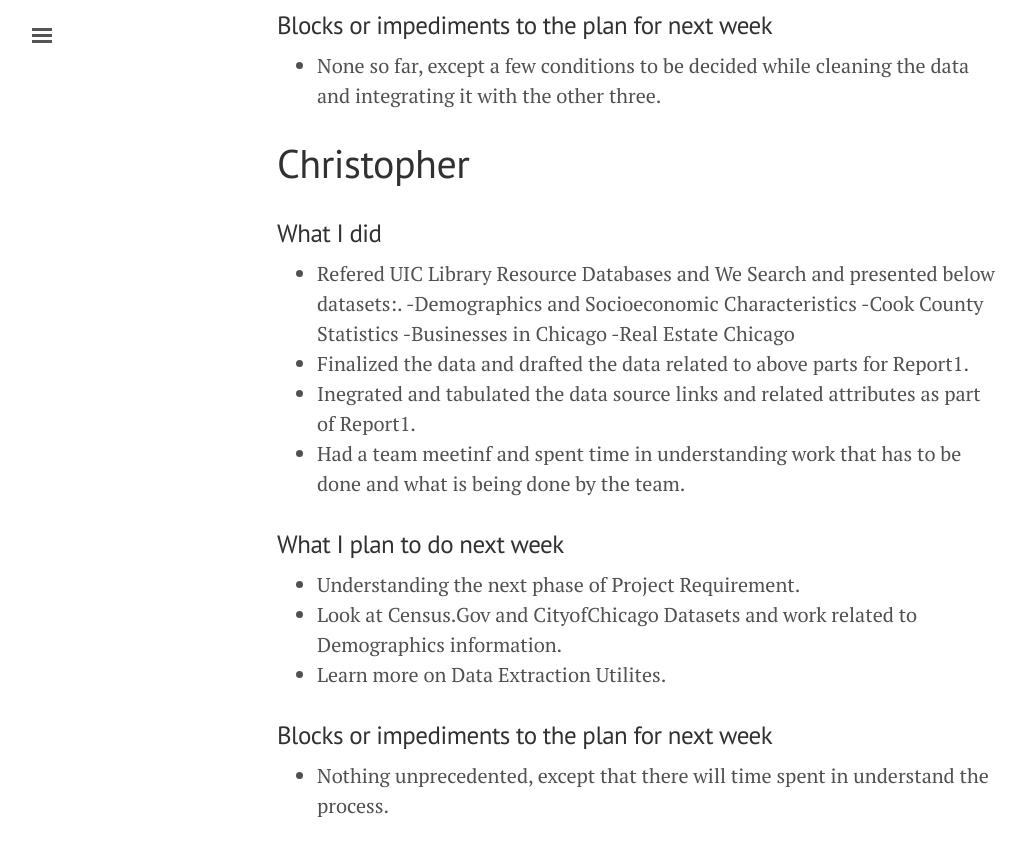
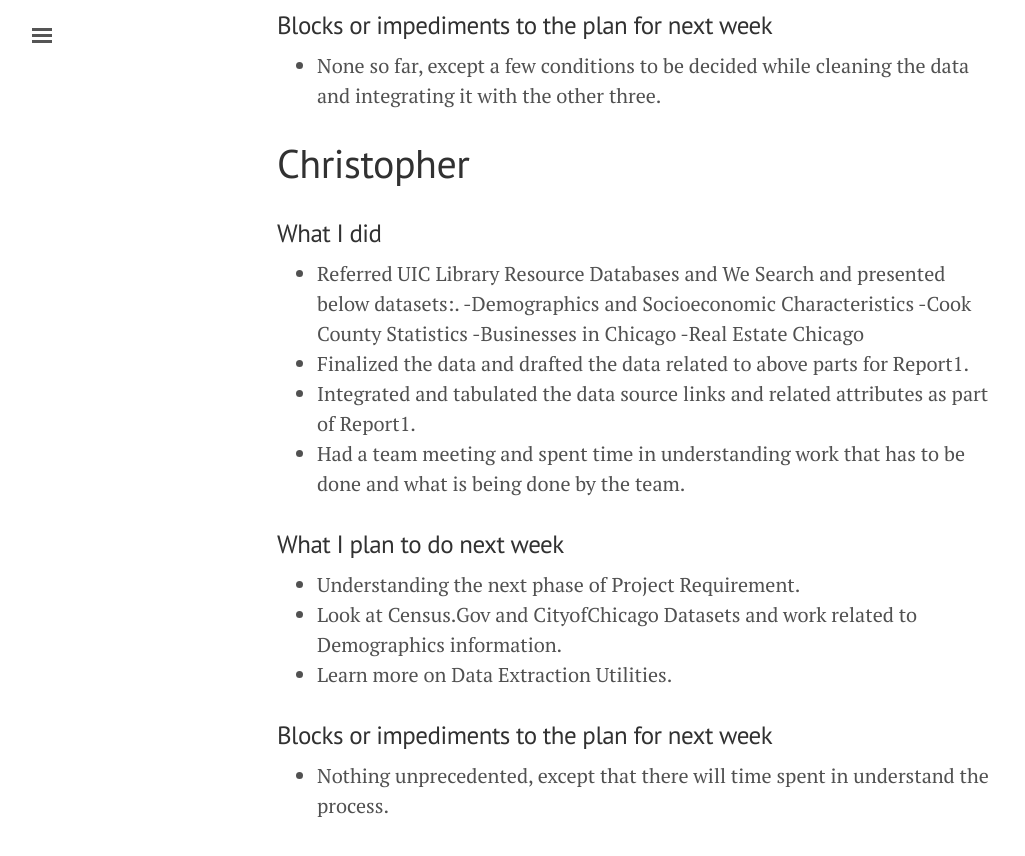
Before and after one commit to titu1994/IDS-Course-Project, a Jekyll site: the page built from _posts/2018-02-16-weekly-report-2.md, in a window 1280 px wide and 900 px high, scrolled down 2733 px. Shown: the top 856 px of the window, without its empty margins (3-1028 px from the left). Built offline with Jekyll 4.4.1, drawn with Linux system fonts in a browser that asks for light colours.

Commit message:
Weekly report 02

```diff
--- a/_posts/2018-02-16-weekly-report-2.md
+++ b/_posts/2018-02-16-weekly-report-2.md
@@ -76,19 +76,19 @@
 # Christopher
 
 ### What I did
-- Refered UIC Library Resource Databases and We Search and presented below datasets:.
+- Referred UIC Library Resource Databases and We Search and presented below datasets:.
 	-Demographics and Socioeconomic Characteristics
 	-Cook County Statistics
 	-Businesses in Chicago
 	-Real Estate Chicago
 - Finalized the data and drafted the data related to above parts for Report1.
-- Inegrated and tabulated the data source links and related attributes as part of Report1.
-- Had a team meetinf and spent time in understanding work that has to be done and what is being done by the team.
+- Integrated and tabulated the data source links and related attributes as part of Report1.
+- Had a team meeting and spent time in understanding work that has to be done and what is being done by the team.
 
 ### What I plan to do next week
 - Understanding the next phase of Project Requirement.
 - Look at Census.Gov and CityofChicago Datasets and work related to Demographics information.
-- Learn more on Data Extraction Utilites.
+- Learn more on Data Extraction Utilities.
 
 ### Blocks or impediments to the plan for next week
 - Nothing unprecedented, except that there will time spent in understand the process.
```
